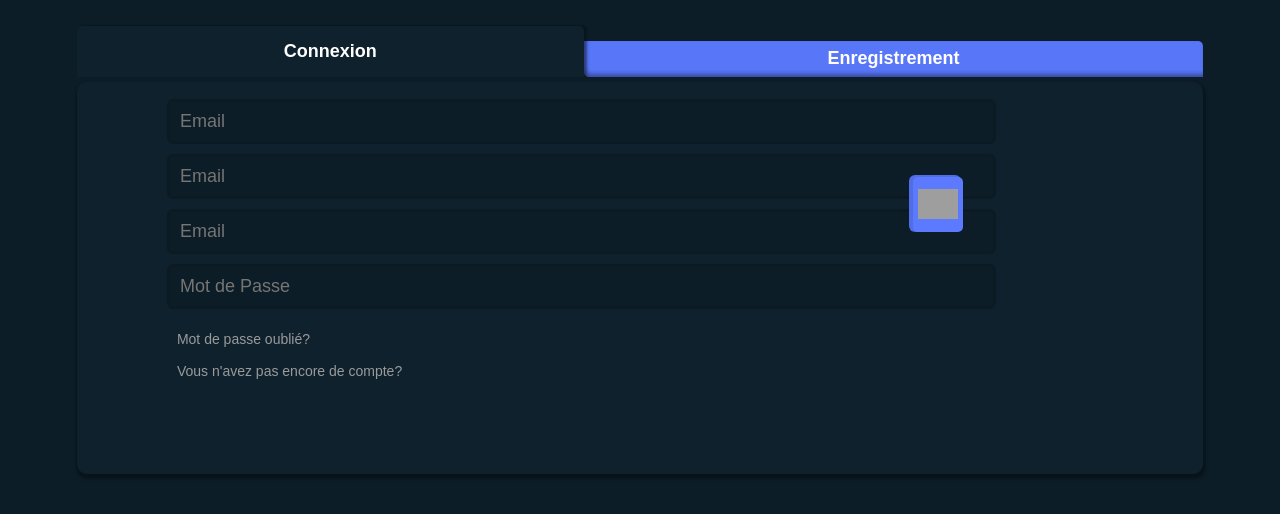
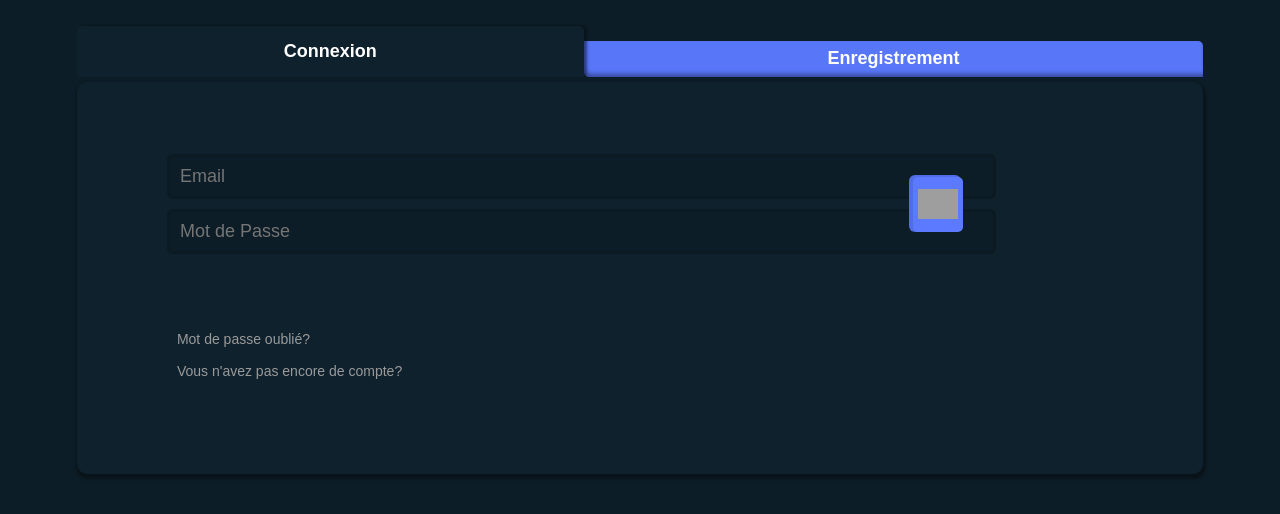
Before and after one commit to BaptisteLecat/Todo, a PHP site: page /view/login.php in a window 1280 px wide. Shown: the part 242-756 px from the top of the page. Run offline with PHP 8.4, Linux system fonts and the light colour scheme; grey boxes are pictures that could not be loaded.

Commit message:
Update login.php

```diff
--- a/view/login.php
+++ b/view/login.php
@@ -25,8 +25,6 @@
           <form class="" action="index.html" method="post">
             <div class="input_container">
               <input type="text" class="inputText" name="email" placeholder="Email">
-              <input type="text" class="inputText" name="email" placeholder="Email">
-              <input type="text" class="inputText" name="email" placeholder="Email">
               <input type="password" class="inputText" name="password" placeholder="Mot de Passe">
             </div>
             <div class="submit_container">
```
